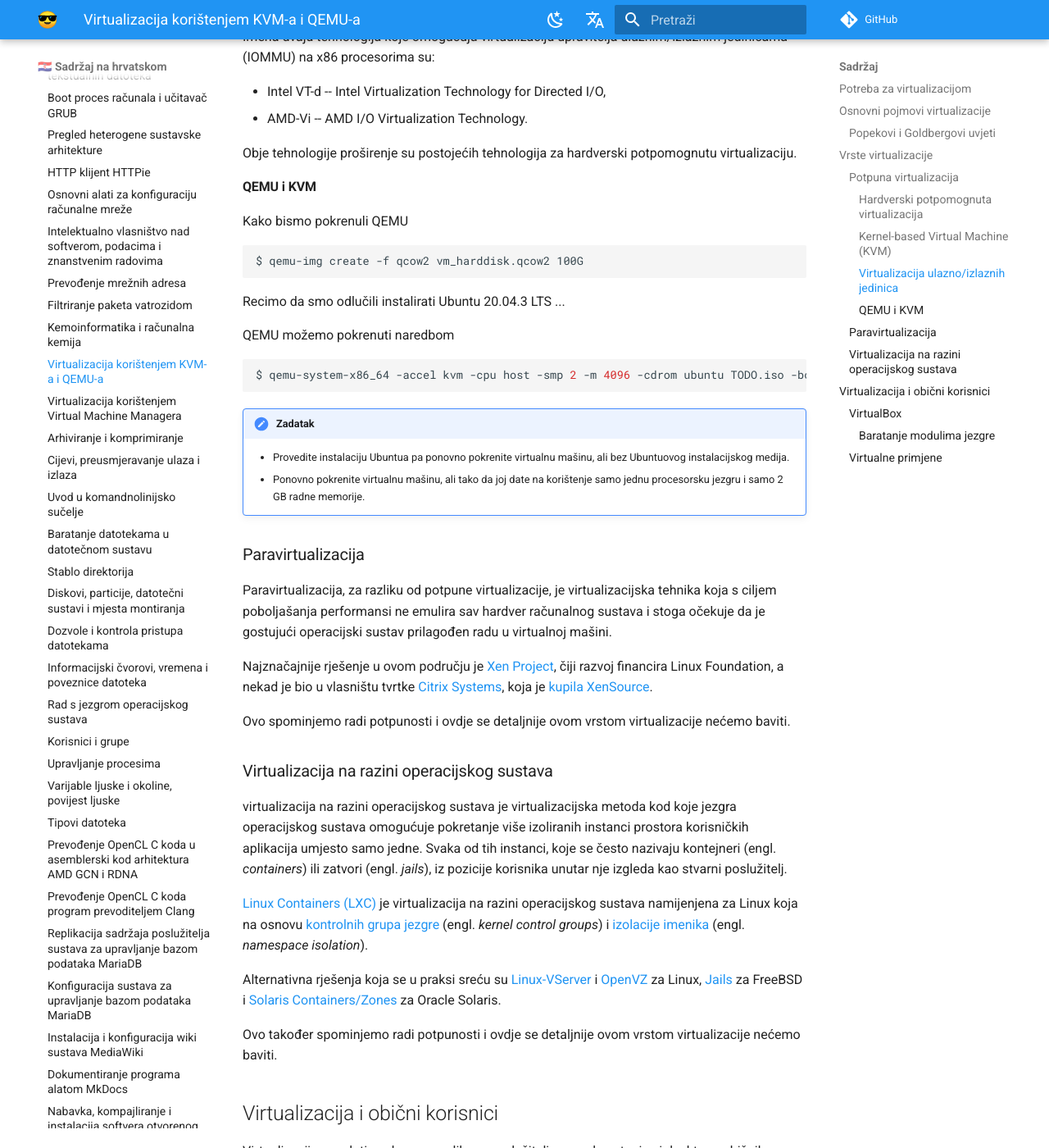
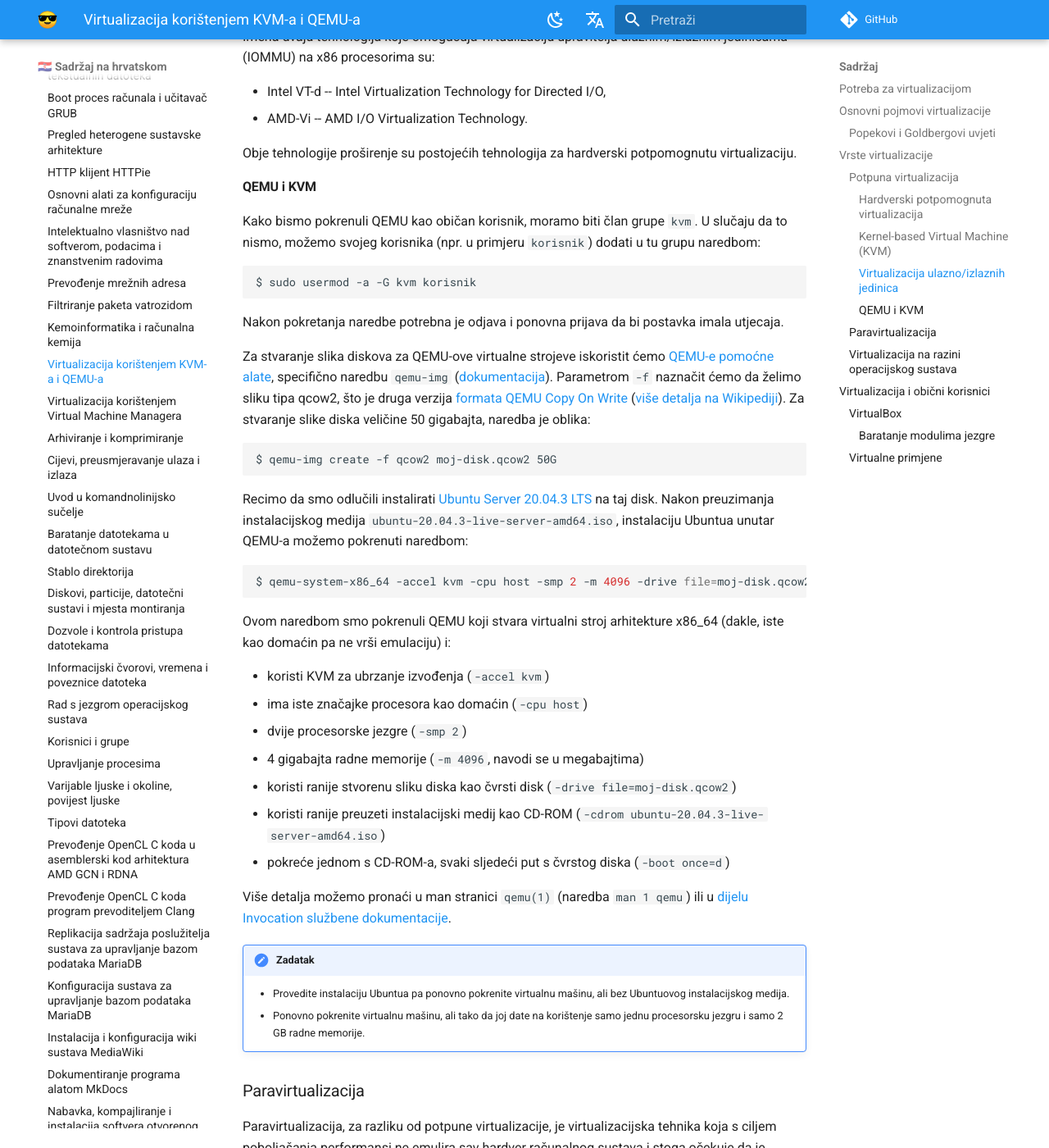
Before and after one commit to gaseri/website, an MkDocs documentation site: the page built from docs/hr/nastava/materijali/kvm-virtualizacija.md, in a window 1280 px wide and 1400 px high, scrolled down 4138 px. Shown: the whole window at 82% size. Built offline with MkDocs 1.6.1 and Material for MkDocs 9.7.7, drawn with Linux system fonts in a browser that asks for light colours; comment, search, counter and statistics services are not loaded.

Commit message:
Added Redis server guide to MMOS
- updated materials about QEMU/KVM along the way
- thanks to Marino Linić for providing the draft notes

````diff
--- a/docs/hr/nastava/materijali/kvm-virtualizacija.md
+++ b/docs/hr/nastava/materijali/kvm-virtualizacija.md
@@ -117,19 +117,37 @@
 
 #### QEMU i KVM
 
-Kako bismo pokrenuli QEMU
+Kako bismo pokrenuli QEMU kao običan korisnik, moramo biti član grupe `kvm`. U slučaju da to nismo, možemo svojeg korisnika (npr. u primjeru `korisnik`) dodati u tu grupu naredbom:
 
 ``` shell
-$ qemu-img create -f qcow2 vm_harddisk.qcow2 100G
+$ sudo usermod -a -G kvm korisnik
 ```
 
-Recimo da smo odlučili instalirati Ubuntu 20.04.3 LTS ...
+Nakon pokretanja naredbe potrebna je odjava i ponovna prijava da bi postavka imala utjecaja.
 
-QEMU možemo pokrenuti naredbom
+Za stvaranje slika diskova za QEMU-ove virtualne strojeve iskoristit ćemo [QEMU-e pomoćne alate](https://www.qemu.org/docs/master/tools/index.html), specifično naredbu `qemu-img` ([dokumentacija](https://www.qemu.org/docs/master/tools/qemu-img.html)). Parametrom `-f` naznačit ćemo da želimo sliku tipa qcow2, što je druga verzija [formata QEMU Copy On Write](https://www.linux-kvm.org/page/Qcow2) ([više detalja na Wikipediji](https://en.wikipedia.org/wiki/Qcow)). Za stvaranje slike diska veličine 50 gigabajta, naredba je oblika:
 
 ``` shell
-$ qemu-system-x86_64 -accel kvm -cpu host -smp 2 -m 4096 -cdrom ubuntu TODO.iso -boot c -drive file=nesto TODO.qcow2
+$ qemu-img create -f qcow2 moj-disk.qcow2 50G
 ```
+
+Recimo da smo odlučili instalirati [Ubuntu Server 20.04.3 LTS](https://ubuntu.com/download/server) na taj disk. Nakon preuzimanja instalacijskog medija `ubuntu-20.04.3-live-server-amd64.iso`, instalaciju Ubuntua unutar QEMU-a možemo pokrenuti naredbom:
+
+``` shell
+$ qemu-system-x86_64 -accel kvm -cpu host -smp 2 -m 4096 -drive file=moj-disk.qcow2 -cdrom ubuntu-20.04.3-live-server-amd64.iso -boot once=d
+```
+
+Ovom naredbom smo pokrenuli QEMU koji stvara virtualni stroj arhitekture x86_64 (dakle, iste kao domaćin pa ne vrši emulaciju) i:
+
+- koristi KVM za ubrzanje izvođenja (`-accel kvm`)
+- ima iste značajke procesora kao domaćin (`-cpu host`)
+- dvije procesorske jezgre (`-smp 2`)
+- 4 gigabajta radne memorije (`-m 4096`, navodi se u megabajtima)
+- koristi ranije stvorenu sliku diska kao čvrsti disk (`-drive file=moj-disk.qcow2`)
+- koristi ranije preuzeti instalacijski medij kao CD-ROM (`-cdrom ubuntu-20.04.3-live-server-amd64.iso`)
+- pokreće jednom s CD-ROM-a, svaki sljedeći put s čvrstog diska (`-boot once=d`)
+
+Više detalja možemo pronaći u man stranici `qemu(1)` (naredba `man 1 qemu`) ili u [dijelu Invocation službene dokumentacije](https://www.qemu.org/docs/master/system/invocation.html).
 
 !!! admonition "Zadatak"
     - Provedite instalaciju Ubuntua pa ponovno pokrenite virtualnu mašinu, ali bez Ubuntuovog instalacijskog medija.
````
Also changed, not shown: docs/hr/nastava/kolegiji/MMOS.md (+4 -0 lines), docs/hr/nastava/materijali/redis-predmemorija.md (added, +216 -0 lines), docs/hr/nastava/materijali/virt-manager-virtualizacija.md (+10 -0 lines).
